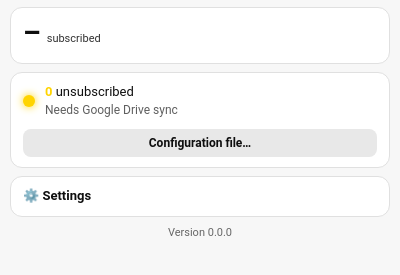
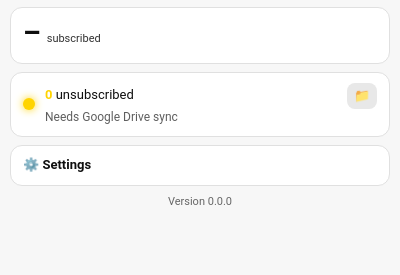
Before and after one commit to patrickbuhagiar24/youtube, a browser extension: page popup/popup.html in a window 400 px wide. Shown: the part 41-316 px from the top of the page. Drawn offline with Linux system fonts and the light colour scheme.

Commit message:
Move the configuration button onto the count line and drop the status line
The button now sits at the far right of the "unsubscribed" line, level with the
count, and shows a folder icon instead of "Configuration file…". Its title and
accessible name still describe it, and the Drive messages that pointed at the
old label now point at the folder button.

The summary card is the count alone: the line under it is removed together with
everything that wrote to it — the list status, the updated-at time, the refresh
progress and the sign-in hint — and YOUSUB.STATUS, which existed only for it.
The row under the unsubscribed count keeps reporting the sync state.

README and the tests follow. Release 2.7.8.

Co-authored-by: arena-agent <297053741+arena-agent@users.noreply.github.com>

```diff
--- a/drive.js
+++ b/drive.js
@@ -41,15 +41,15 @@ var Drive = (() => {
 
   /* ---------------- configuration entered in the popup ---------------- */
   const SETTINGS = 'The configuration file';
-  // The panel has one control that matters here: the Configuration file… button, which opens the
+  // The panel has one control that matters here: the folder button, which opens the
   // picker and is also what starts a sign-in. Messages point at it, never at a field that no longer
   // exists — the client ID and secret live in the configuration file.
-  const OPEN_FORM = 'Open the side panel and click "Configuration file…".';
-  const SIGN_IN = 'Open the side panel, click "Configuration file…", and pick the file again to sign in.';
+  const OPEN_FORM = 'Open the side panel and click the folder button.';
+  const SIGN_IN = 'Open the side panel, click the folder button, and pick the file again to sign in.';
   const RESET =
     'To get a new one: Google Cloud Console → APIs & Services → Credentials → your OAuth client → ' +
     'Client secrets.';
-  const REPLACE_FILE = 'Put it in the configuration file, then pick that file again with "Configuration file…".';
+  const REPLACE_FILE = 'Put it in the configuration file, then pick that file again with the folder button.';
 
   /** Read a direct YouTube.json file link from a configuration object. */
   function linkFromConfig(text) {
--- a/popup/popup.css
+++ b/popup/popup.css
@@ -84,8 +84,9 @@ button.secondary { background: var(--secondary); color: var(--fg); text-shadow:
 .drive .grow { flex: 1 1 160px; min-width: 0; }
 .drive b { color: var(--left); }
 .drive small { display: block; overflow-wrap: anywhere; }
-.drive-actions { display: flex; gap: 8px; width: 100%; }
-.drive-actions button { flex: 1 1 auto; width: auto; margin-top: 0; font-size: 12px; padding: 7px 10px; }
+/* The count and the one button that matters share a line: the button sits at its far right. */
+.drive .line { display: flex; align-items: center; justify-content: space-between; gap: 8px; }
+.drive .line button.icon { flex: none; width: 30px; height: 26px; margin: 0; padding: 0; font-size: 13px; line-height: 1; }
 /* Filled ring once a configuration file has been read */
 #driveSetupBtn.configured { box-shadow: inset 0 0 0 2px var(--accent); }
 .dotl { width: 12px; height: 12px; border-radius: 50%; background: var(--left); box-shadow: 0 0 8px var(--left); flex: none; }
--- a/popup/popup.html
+++ b/popup/popup.html
@@ -20,7 +20,6 @@
     <div class="stat">
       <div><b id="total">–</b><small>subscribed</small></div>
     </div>
-    <em id="status" class="muted" aria-live="polite"></em>
     <div id="channelPage" class="chan hidden"></div>
     <div id="error" class="err hidden" role="alert"></div>
   </section>
@@ -29,12 +28,12 @@
   <section class="card drive">
     <span class="dotl" aria-hidden="true"></span>
     <div class="grow">
-      <div><b id="unsubCount">0</b> unsubscribed</div>
+      <div class="line">
+        <span><b id="unsubCount">0</b> unsubscribed</span>
+        <button id="driveSetupBtn" class="secondary icon" title="Choose the configuration file" aria-label="Choose the configuration file">📁</button>
+      </div>
       <small id="driveStatus" class="muted" aria-live="polite">Needs Google Drive sync</small>
       <small id="setupStatus" class="muted" aria-live="polite"></small>
-    </div>
-    <div class="drive-actions">
-      <button id="driveSetupBtn" class="secondary" title="Choose the configuration file" aria-label="Choose the configuration file">Configuration file…</button>
     </div>
   </section>
 
--- a/popup/popup.js
+++ b/popup/popup.js
@@ -1,4 +1,4 @@
-const { DEFAULTS, STATUS } = YOUSUB;
+const { DEFAULTS } = YOUSUB;
 /** The markup's element ids are the source of truth for each control's type. */
 /** @type {(id: string) => any} */
 const $ = (id) => document.getElementById(id);
@@ -49,25 +49,21 @@ function fmtTime(ts) {
   return new Date(ts).toLocaleDateString('en-US', { day: 'numeric', month: 'long', year: 'numeric' });
 }
 
-function renderSummary({ subsCount, stats, ts }) {
+function renderSummary({ subsCount }) {
+  // The count is the whole summary: there is no list-status line under it.
   $('total').textContent = subsCount ? fmt(subsCount) : '–';
-  $('status').textContent = ts
-    ? [STATUS[stats?.status], `updated ${fmtTime(ts)}`].filter(Boolean).join(' · ')
-    : '';
 }
 
 async function renderFromStorage() {
   // Keep showing the count even when the active tab is not YouTube
   const { yousubSubs } = /** @type {any} */ (await chrome.storage.local.get('yousubSubs'));
-  renderSummary({ subsCount: yousubSubs?.list?.length || 0, stats: yousubSubs?.stats, ts: yousubSubs?.ts });
+  renderSummary({ subsCount: yousubSubs?.list?.length || 0 });
 }
 
 function render(state) {
   // No page state: keep the summary from storage instead of asking the reader to open YouTube.
   if (!state) return;
   renderSummary(state);
-  if (state.syncing) $('status').textContent = `⏳ Refreshing…${state.syncProgress ? ' ' + fmt(state.syncProgress) : ''}`;
-  else if (state.loggedIn === false) $('status').textContent = '🔒 Sign in to YouTube';
 
   $('error').classList.toggle('hidden', !state.lastError);
   $('error').textContent = state.lastError || '';
--- a/shared.js
+++ b/shared.js
@@ -37,13 +37,5 @@ var YOUSUB = Object.freeze({
   CONFIG_KEY: 'yousubDriveConfig',
 
   // Google Drive file for the user-confirmed unsubscribe history
-  DRIVE_FILE: 'YouTube.json',
-
-  // Subscription list status in plain English
-  STATUS: Object.freeze({
-    complete: '✅ Complete list',
-    merged: '✅ Complete list',
-    capped: '⚠️ Incomplete list',
-    partial: '⚠️ Incomplete list'
-  })
+  DRIVE_FILE: 'YouTube.json'
 });
```
Also changed, not shown: tests/drive.test.cjs (+1 -1 lines), tests/english.test.cjs (+11 -5 lines), tests/panel.test.cjs (+3 -2 lines), README.md, manifest.json, 1 other file.
